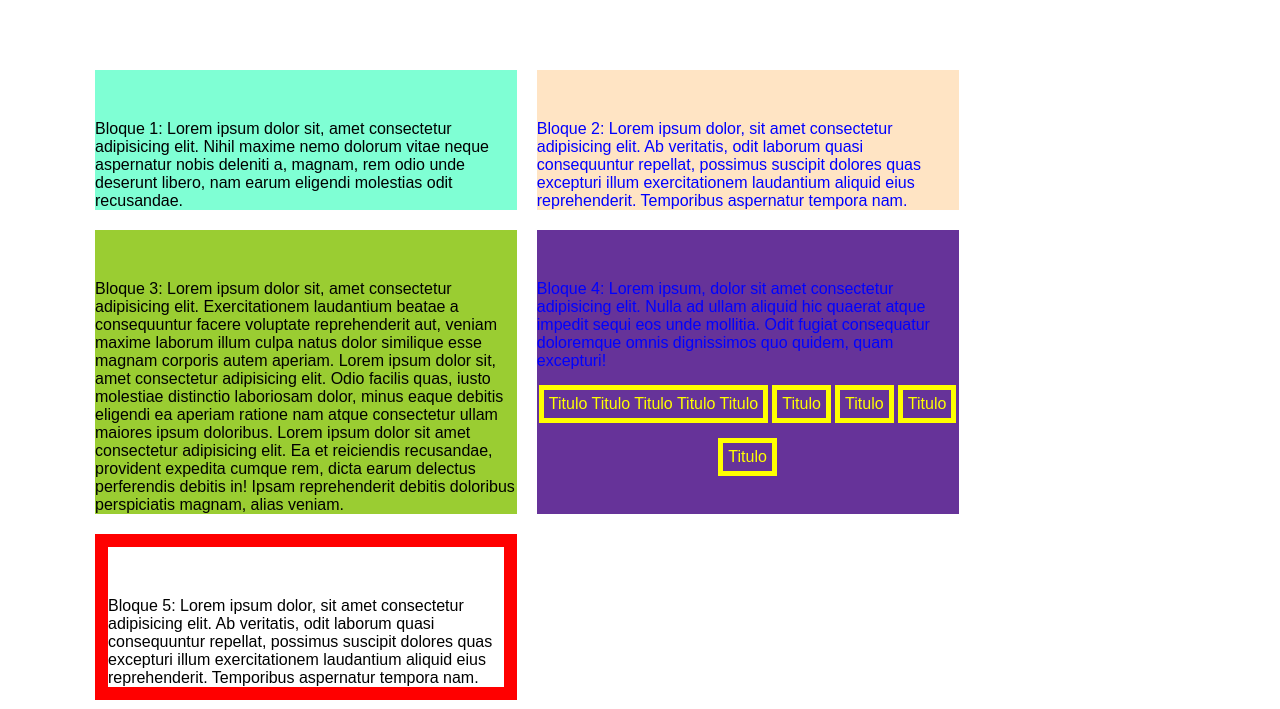
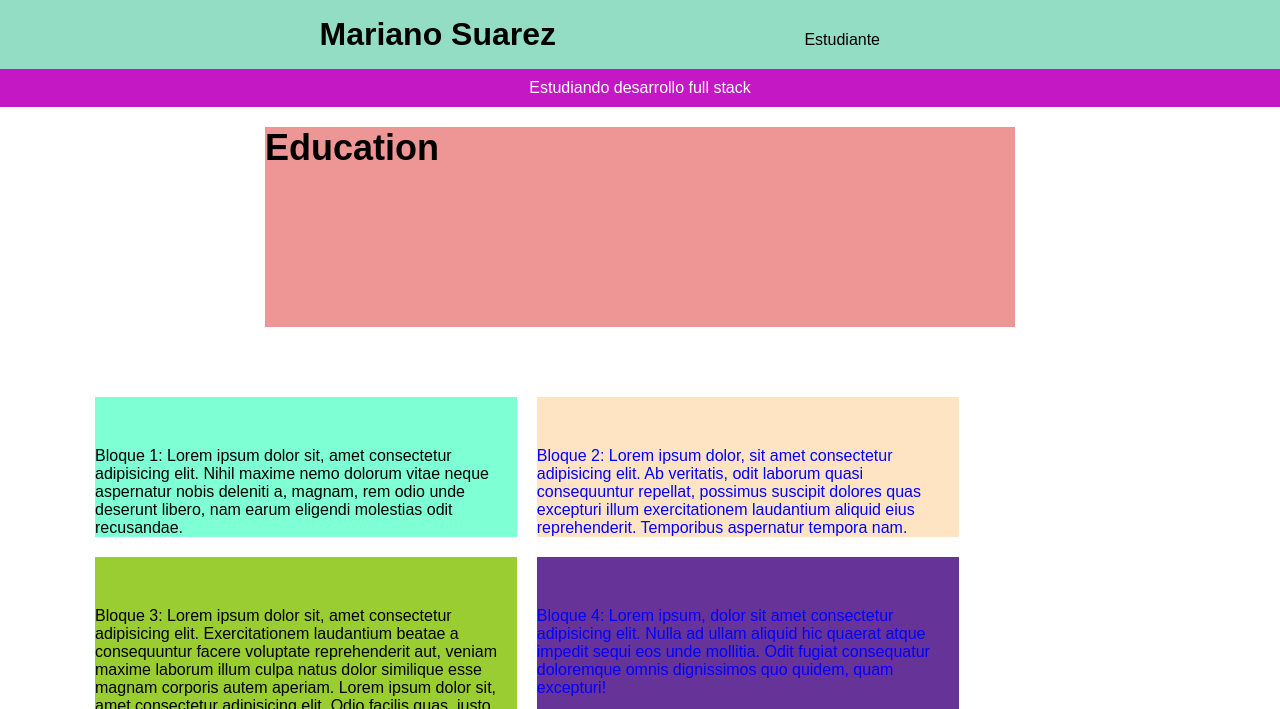
Before and after one commit to suarezmariano/pruebaCSS, a plain HTML site: page index2.html in a window 1280 px wide. Shown: the top 709 px of the page. Drawn offline with Linux system fonts and the light colour scheme.

Commit message:
agregado de encabezados

```diff
--- a/index2.html
+++ b/index2.html
@@ -10,6 +10,26 @@
 </head>
 
 <body>
+    <header style="background-color: rgb(146, 221, 196); text-align: center;padding:16px">
+
+        <h1 style="display: inline-block; width: 400px">Mariano Suarez</h1>
+        <p style="display: inline-block; width: 400px">Estudiante</p>
+    </header>
+
+    <div class=""
+        style="background-color: rgb(197, 24, 197); color: white; text-align: center; font-weight: 400; padding:10px">
+        Estudiando desarrollo full stack
+    </div>
+    <section>
+        <div
+            style="width: 750px; background-color: rgb(238, 149, 149);height: 200px;margin-top: 20px; margin-right: auto; margin-left: auto;">
+            <div>
+                <h3 style="font-size: 36px;font-weight: 600;">Education</h3>
+
+            </div>
+        </div>
+
+    </section>
     <section>
         <div class="container">
             <div class="bloque" id="bloque1">Bloque 1: Lorem ipsum dolor sit, amet consectetur adipisicing elit. Nihil
```
